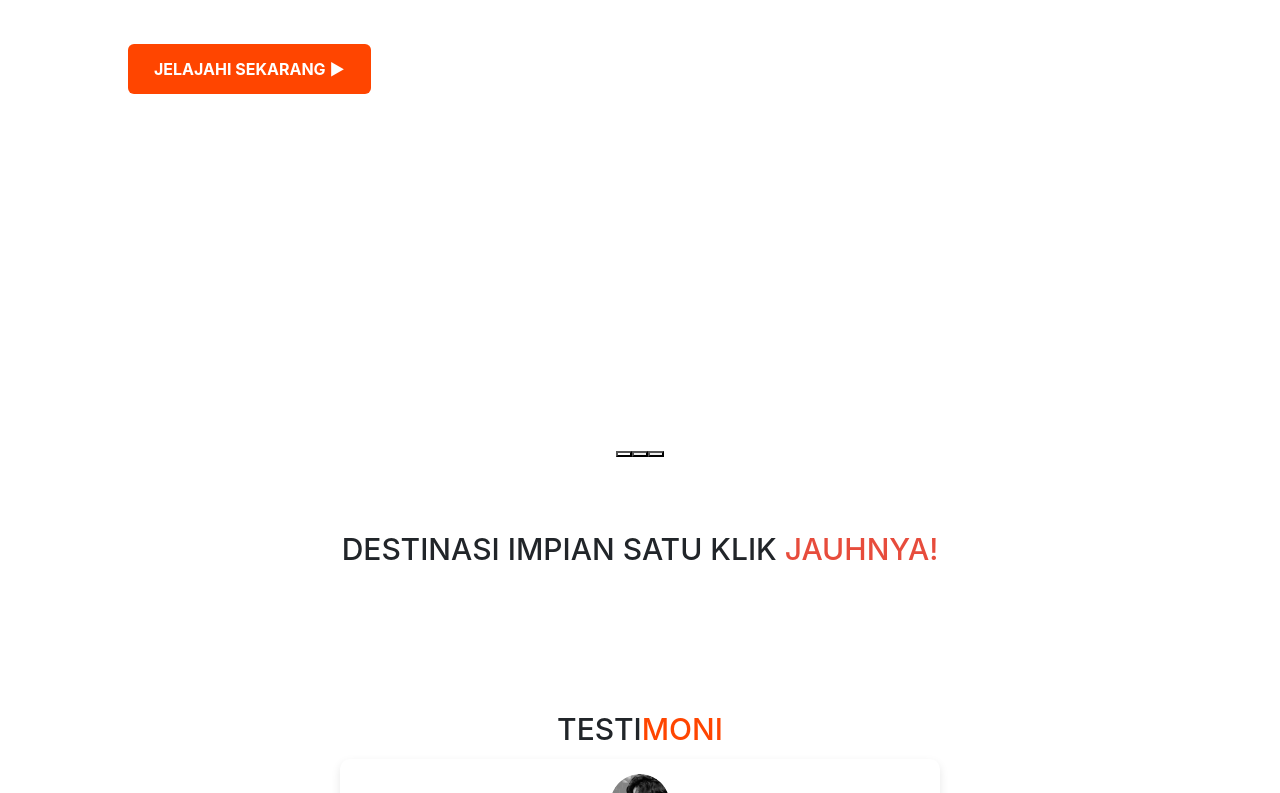
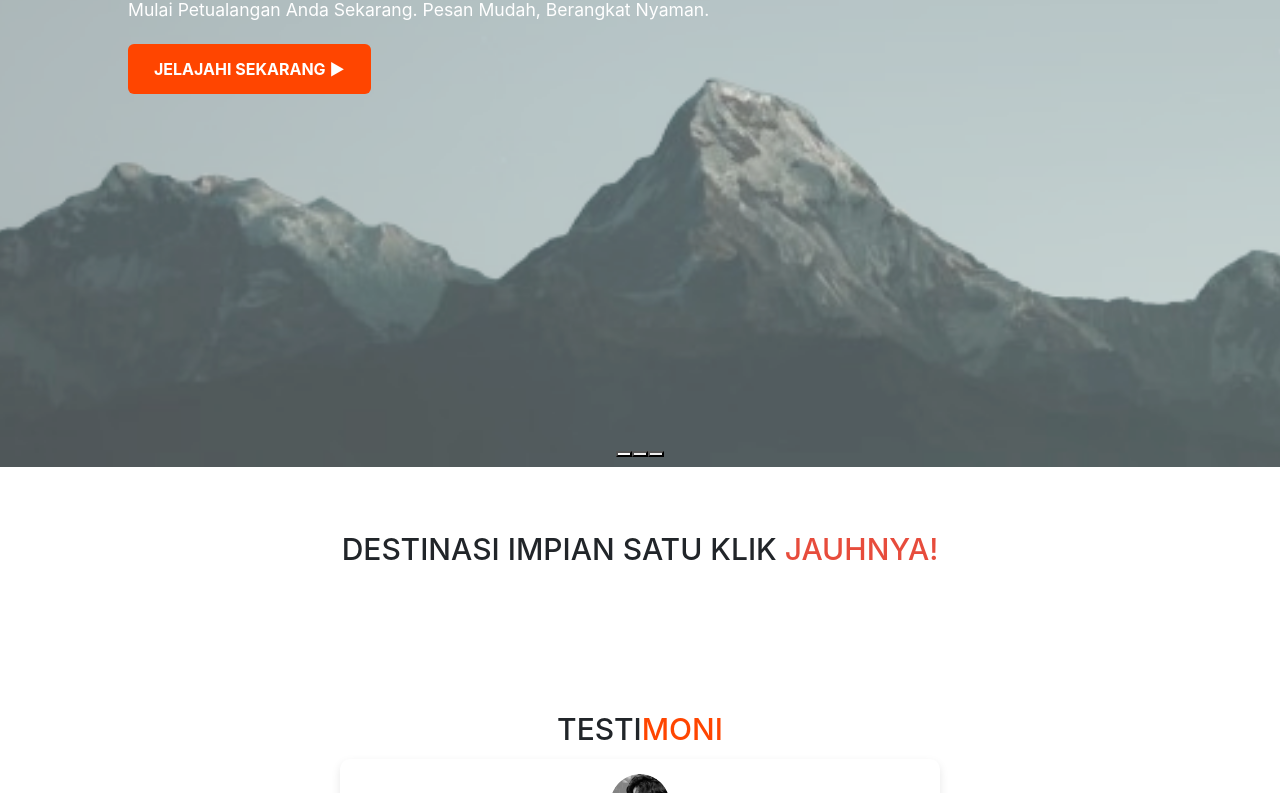
Before and after one commit to ibasrj23/TravelBooking, a website: page index.html in a window 1280 px wide. Shown: the part 333-1126 px from the top of the page. Drawn offline with Linux system fonts and the light colour scheme; a web font is replaced by a local one.

Commit message:
perubahan styling ukuran pada image ,yang awalnya dia mendorong konten ke bawah, sekarang sudah aman

```diff
--- a/asset/css/style.css
+++ b/asset/css/style.css
@@ -120,12 +120,19 @@ body {
 .hero-slider {
   height: 100vh;
   position: relative;
+  overflow: hidden;
 }
 
-.hero-slider .carousel-item {
-  height: 100vh;
-  background-size: cover;
-  background-position: center;
+.slider-bg {
+  position: absolute;
+  inset: 0;
+  z-index: 1;
+}
+
+.slider-bg img {
+  width: 100%;
+  height: 100%;
+  object-fit: cover;
 }
 
 .hero-caption {
@@ -134,6 +141,14 @@ body {
   left: 10%;
   color: #fff;
   max-width: 600px;
+  z-index: 2;
+}
+
+
+.hero-slider .carousel-item {
+  height: 100vh;
+  background-size: cover;
+  background-position: center;
 }
 
 .hero-caption h1 {
--- a/index.html
+++ b/index.html
@@ -33,22 +33,26 @@
       <button type="button" data-bs-target="#heroCarousel" data-bs-slide-to="2"></button>
     </div>
 
-    <div class="carousel-inner">
-      <div class="carousel-item active" style="background-image: url('');">
+     <div class="carousel-item active">
+        <div class="slider-bg">
+        <img src="asset/img/slider1.png" alt="Slide 1">
+    </div>
     <div class="hero-caption">
     <h1>WELCOME TO BOOKING <span class="highlight">TRAVEL</span></h1>
     <p>Mulai Petualangan Anda Sekarang. Pesan Mudah, Berangkat Nyaman.</p>
     <a href="#" class="btn btn-explore">JELAJAHI SEKARANG ▶</a>
     </div>
     </div>
-      <div class="carousel-item" style="background-image: url('');">
+      <div class="carousel-item">
+        <img src="asset/slider2.jpg" class="d-block w-100 slider-img" alt="Slide 2">
         <div class="hero-caption">
           <h1>WELCOME TO BOOKING <span class="highlight">TRAVEL</span></h1>
           <p>Mulai Petualangan Anda Sekarang. Pesan Mudah, Berangkat Nyaman.</p>
           <a href="#" class="btn btn-explore">JELAJAHI SEKARANG ▶</a>
         </div>
       </div>
-      <div class="carousel-item" style="background-image: url('');">
+      <div class="carousel-item">
+        <img src="asset/slider3.jpg" class="d-block w-100 slider-img" alt="Slide 3">
         <div class="hero-caption">
           <h1>WELCOME TO BOOKING <span class="highlight">TRAVEL</span></h1>
           <p>Mulai Petualangan Anda Sekarang. Pesan Mudah, Berangkat Nyaman.</p>
@@ -58,11 +62,9 @@
     </div>
   </div>
 
-
   <section class="destinasi">
     <h2>DESTINASI IMPIAN SATU KLIK<span class="highlight"> JAUHNYA!</span></h2>
   </section>
-
 
   <section class="testimoni">
     <h2>TESTI<span class="highlight">MONI</span></h2>
```
Also changed, not shown: asset/img/slider1.png (added). Lines whose indentation alone changed are shown as unchanged.
